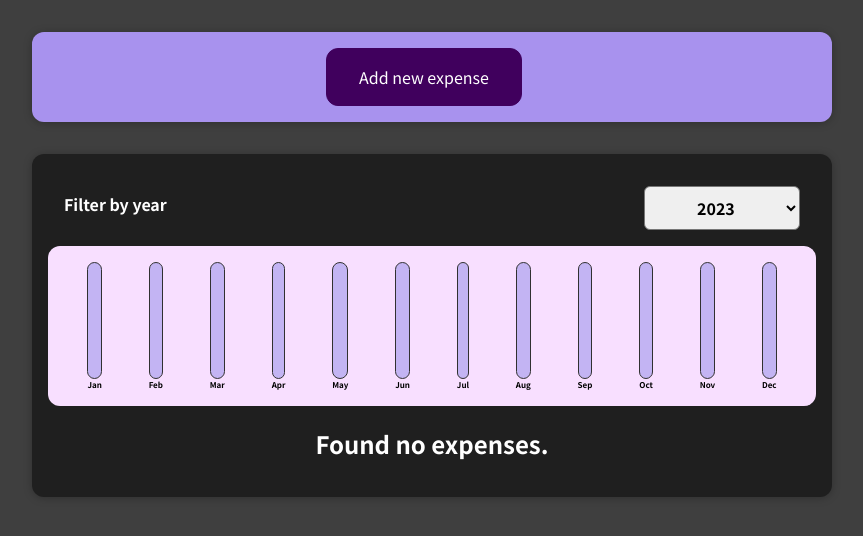
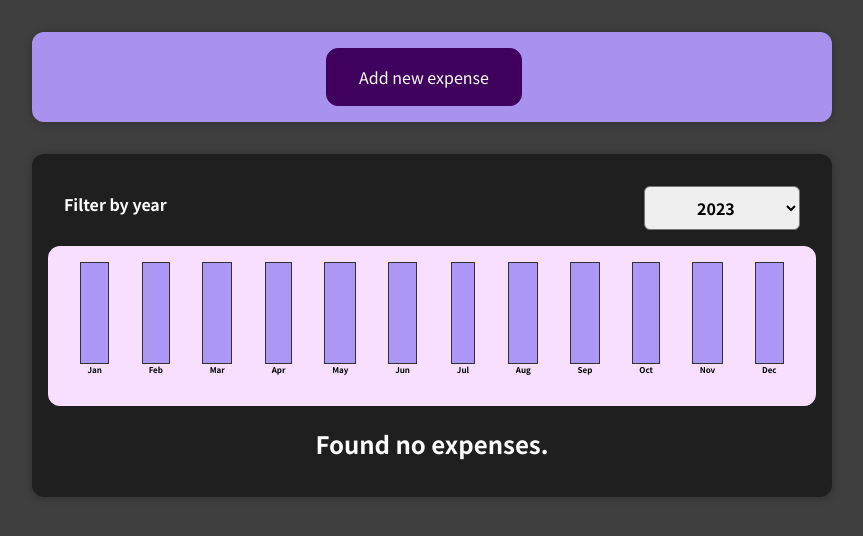
Before and after one commit to MoniaZakr/budget-app, a React (Create React App) app: page / in a window 1280 px wide. Shown: the top 536 px of the page, without its empty margins (208-1071 px from the left). Built offline with nearby package versions, Linux system fonts and the light colour scheme.

Commit message:
Changed appearance of the chart.

```diff
--- a/src/components/Chart/ChartBar.css
+++ b/src/components/Chart/ChartBar.css
@@ -6,11 +6,10 @@
   }
 
   .chart-bar__inner {
-    height: 100%;
-    width: 100%;
+    height: 80%;
+    width: 200%;
     border: 1px solid #313131;
-    border-radius: 12px;
-    background-color: #c3b4f3;
+    background-color: #ac96f6;
     overflow: hidden;
     display: flex;
     flex-direction: column;
@@ -18,7 +17,7 @@
   }
 
   .chart-bar__fill {
-    background-color: #4826b9;
+    background-color: #4019be;
     width: 100%;
     transition: all 0.3s ease-out;
   }
```
